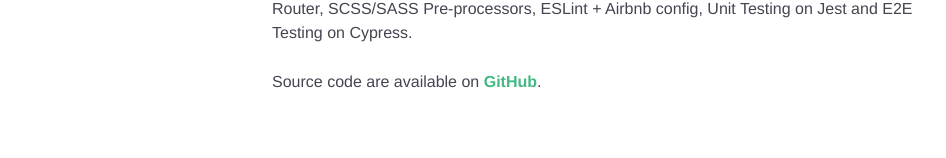
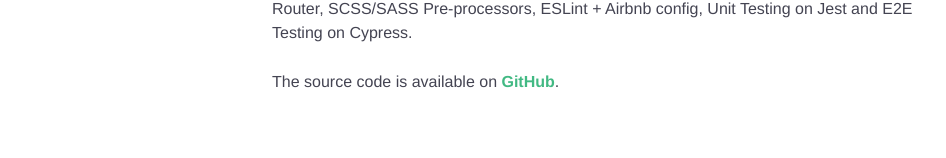
Before and after one commit to trytynichenko/cv, a Vue app: page /#/ in a window 1280 px wide. Shown: the part 794-952 px from the top of the page, without its empty margins (138-1084 px from the left). Built offline with nearby package versions, Linux system fonts and the light colour scheme.

Commit message:
update content and share images path

```diff
--- a/public/index.html
+++ b/public/index.html
@@ -10,7 +10,7 @@
     <meta name="description" content="I am Leonid Trytynichenko, a Front-end & WordPress software engineer with 8+ years commercial experience.">
     <meta itemprop="name" content="Front-end & WordPress software engineer | Leonid Trytynichenko">
     <meta itemprop="description" content="I am Leonid Trytynichenko, a Front-end & WordPress software engineer with 8+ years commercial experience.">
-    <meta itemprop="image" content="<%= webpackConfig.output.publicPath %>share.jpg">
+    <meta itemprop="image" content="//trytynichenko.com/share.jpg">
     <meta name="twitter:site" content="@trytynichenko">
     <meta name="twitter:creator" content="@trytynichenko">
     <meta name="twitter:title" content="Front-end & WordPress software engineer | Leonid Trytynichenko">
@@ -20,7 +20,7 @@
     <meta property="og:type" content="website">
     <meta property="og:title" content="Front-end & WordPress software engineer | Leonid Trytynichenko">
     <meta property="og:description" content="I am Leonid Trytynichenko, a Front-end & WordPress software engineer with 8+ years commercial experience.">
-    <meta property="og:image" content="<%= webpackConfig.output.publicPath %>share.jpg">
+    <meta property="og:image" content="//trytynichenko.com/share.jpg">
     <link rel="author" href="<%= webpackConfig.output.publicPath %>humans.txt">
     <link rel="canonical" href="http://claudiocalautti.cc/">
   </head>
--- a/src/views/Home.vue
+++ b/src/views/Home.vue
@@ -33,7 +33,7 @@ export default {
           'This online version of my resume was created as an experiment to learning Vue.js from scratch. For development, I\'ve used manually configured vue-cli with the following features: Router, SCSS/SASS Pre-processors, ESLint + Airbnb config, Unit Testing on Jest and E2E Testing on Cypress.',
         ],
         html: [
-          'Source code are available on <a href="https://github.com/trytynichenko/cv" target="_blank">GitHub</a>.',
+          'The source code is available on <a href="https://github.com/trytynichenko/cv" target="_blank">GitHub</a>.',
         ],
       },
       {
```
